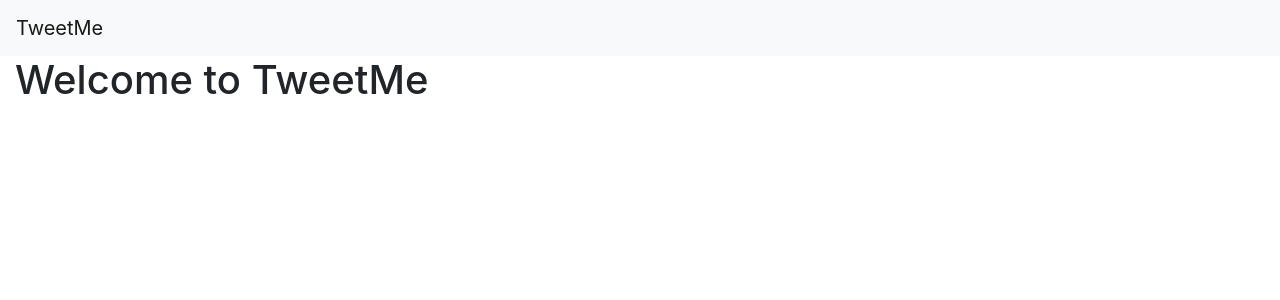
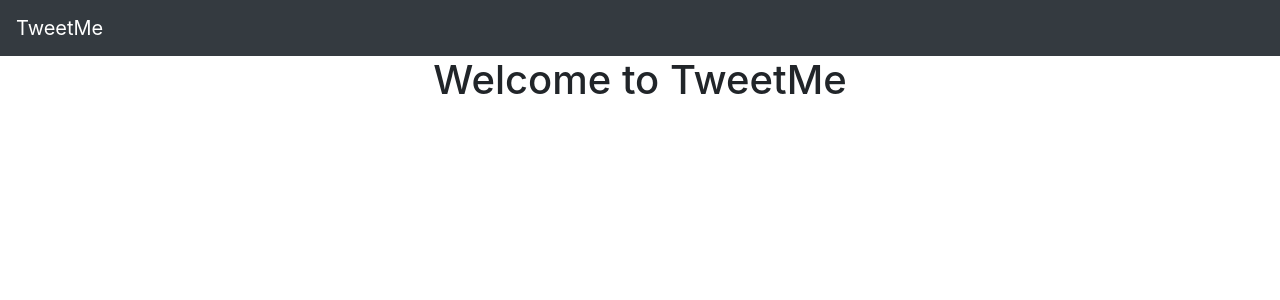
Before and after one commit to ofisser86/tweetme2, a Django app: page / in a window 1280 px wide. Shown: the top 300 px of the page. Run offline with Django 3.2, Linux system fonts and the light colour scheme; data that the repository does not hold is empty; some libraries are stand-ins or nearby versions.

Commit message:
Add bootstrap components #2

```diff
--- a/templates/base.html
+++ b/templates/base.html
@@ -13,7 +13,7 @@
 </head>
 <body>
 {% include 'components/navbar.html' %}
-<div class="container-fluid">
+<div class="container">
     {% block content %}
     {% endblock content %}
 </div>
--- a/templates/components/navbar.html
+++ b/templates/components/navbar.html
@@ -1,4 +1,4 @@
-<nav class="navbar navbar-expand-lg navbar-light bg-light">
+<nav class="navbar navbar-expand-lg navbar-dark bg-dark">
   <a class="navbar-brand" href="/">TweetMe</a>
   <button class="navbar-toggler" type="button" data-toggle="collapse" data-target="#navbarSupportedContent" aria-controls="navbarSupportedContent" aria-expanded="false" aria-label="Toggle navigation">
     <span class="navbar-toggler-icon"></span>
--- a/templates/pages/home.html
+++ b/templates/pages/home.html
@@ -6,41 +6,51 @@
 
 
 {% block content %}
+    <div class="row text-center">
+        <div class="col">
             <h1>Welcome to TweetMe </h1>
-    <div id="tweets">
+
+        </div>
+
+    </div>
+
+    <div class="row" id="tweets">
         Replace me
     </div>
     <script>
         const tweetsElements = document.getElementById('tweets')
         tweetsElements.innerHTML = 'Loading...'
-    const xhr = new  XMLHttpRequest()
+        const xhr = new XMLHttpRequest()
         const method = 'GET'
         const url = 'tweets'
-    const  responseType = 'json'
+        const responseType = 'json'
 
         xhr.responseType = responseType
         xhr.open(method, url)
 
-    function handleDidLike(tweet_id, current_count){
+        function handleDidLike(tweet_id, current_count) {
             console.log(tweet_id, current_count)
         }
+
         function likeButton(tweet) {
-        return "<button class='button btn-primary' onclick=handleDidLike(" + tweet.id + "," + tweet.likes + ")>Like "+ tweet.likes + "</button>"
+            return "<button class='button btn-primary' onclick=handleDidLike(" + tweet.id + "," + tweet.likes + ")>Like " + tweet.likes + "</button>"
         }
-    function formattedTweetElement(tweet){
-        var formattedTweet = "<div class='mb-4' id='tweet-" + tweet.id + "'><div>"
+
+        function formattedTweetElement(tweet) {
+            var formattedTweet = "<div class='col-12 col-md-10 mx-auto border rounded py-3 mb-4' id='tweet-" + tweet.id + "'><p>"
                 + tweet.content +
-            "</p><div class='btn-group'>" +  likeButton(tweet) +
+                "</p><div class='btn-group'>" + likeButton(tweet) +
 
                 "</div></div>"
             return formattedTweet
         }
+
         xhr.onload = function () {
             const serverResponse = xhr.response
             const listedItems = serverResponse.response
             var finalTweetStr = ''
             var i;
-        for(i=0;i<listedItems.length;i++){
+            for (i = 0; i < listedItems.length; i++) {
                 var tweetObj = listedItems[i]
                 var currentItem = formattedTweetElement(tweetObj)
                 finalTweetStr += currentItem
```
Lines whose indentation alone changed are shown as unchanged.
